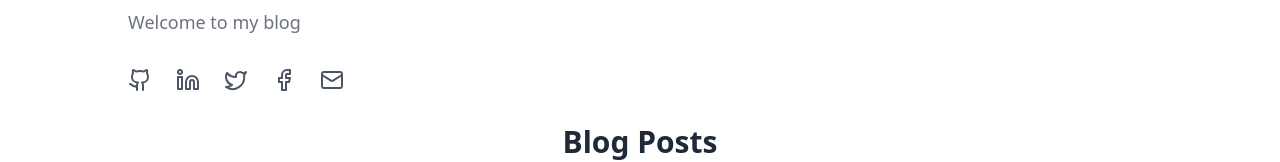
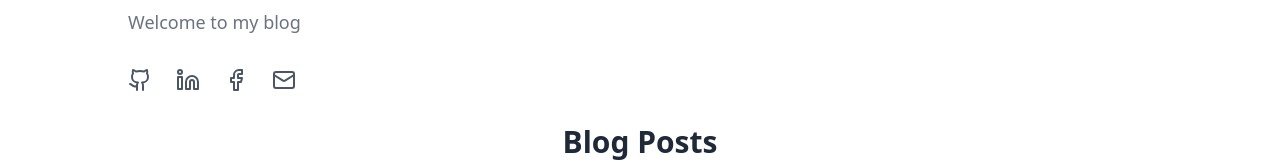
Before and after one commit to HMNG3004/HoangMinh, a React (Vite) app: page /#/ in a window 1280 px wide. Shown: the part 188-350 px from the top of the page. Built offline with nearby package versions, Linux system fonts and the light colour scheme.

Commit message:
fix social

```diff
--- a/src/app/page/Home/index.tsx
+++ b/src/app/page/Home/index.tsx
@@ -1,4 +1,4 @@
-import { Facebook, Github, Linkedin, Mail, Twitter } from "lucide-react";
+import { Facebook, Github, Linkedin, Mail } from "lucide-react";
 import React from "react";
 
 const HomePage: React.FC = () => {
@@ -23,18 +23,13 @@ const HomePage: React.FC = () => {
       icon: <Linkedin />, // Placeholder for LinkedIn icon
     },
     {
-      name: "Twitter",
-      link: "https://twitter.com/yourprofile",
-      icon: <Twitter />, // Placeholder for Twitter icon
-    },
-    {
       name: "Facebook",
       link: "https://www.facebook.com/hoangminhng.dev/",
       icon: <Facebook />, // Placeholder for Facebook icon
     },
     {
       name: "Gmail",
-      link: "mailto:yourname@gmail.com",
+      link: "mailto:ngminh3004@gmail.com",
       icon: <Mail />, // Placeholder for Gmail icon
     },
   ];
```
Also changed, not shown: 13 other files (tests, documents, lock files or other folders).
